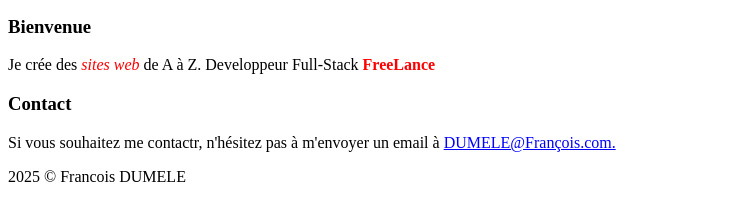
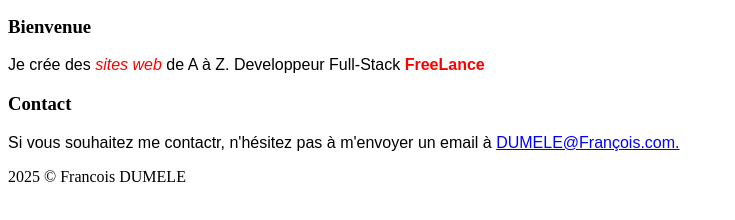
Before and after one commit to XohDia/JohnDoe, a plain HTML site: page index.html in a window 1280 px wide. Shown: the part 304-524 px from the top of the page, without its empty margins (0-735 px from the left). Drawn offline with Linux system fonts and the light colour scheme.

Commit message:
add some font-family with css

```diff
--- a/design/style.css
+++ b/design/style.css
@@ -4,6 +4,10 @@ CECI EST UN COMMENTAIRE
 
 #logo {
 color: blue;
+}
+
+p {
+    font-family: Arial, Helvetica, sans-serif;
 }
 
 h1 {
```
